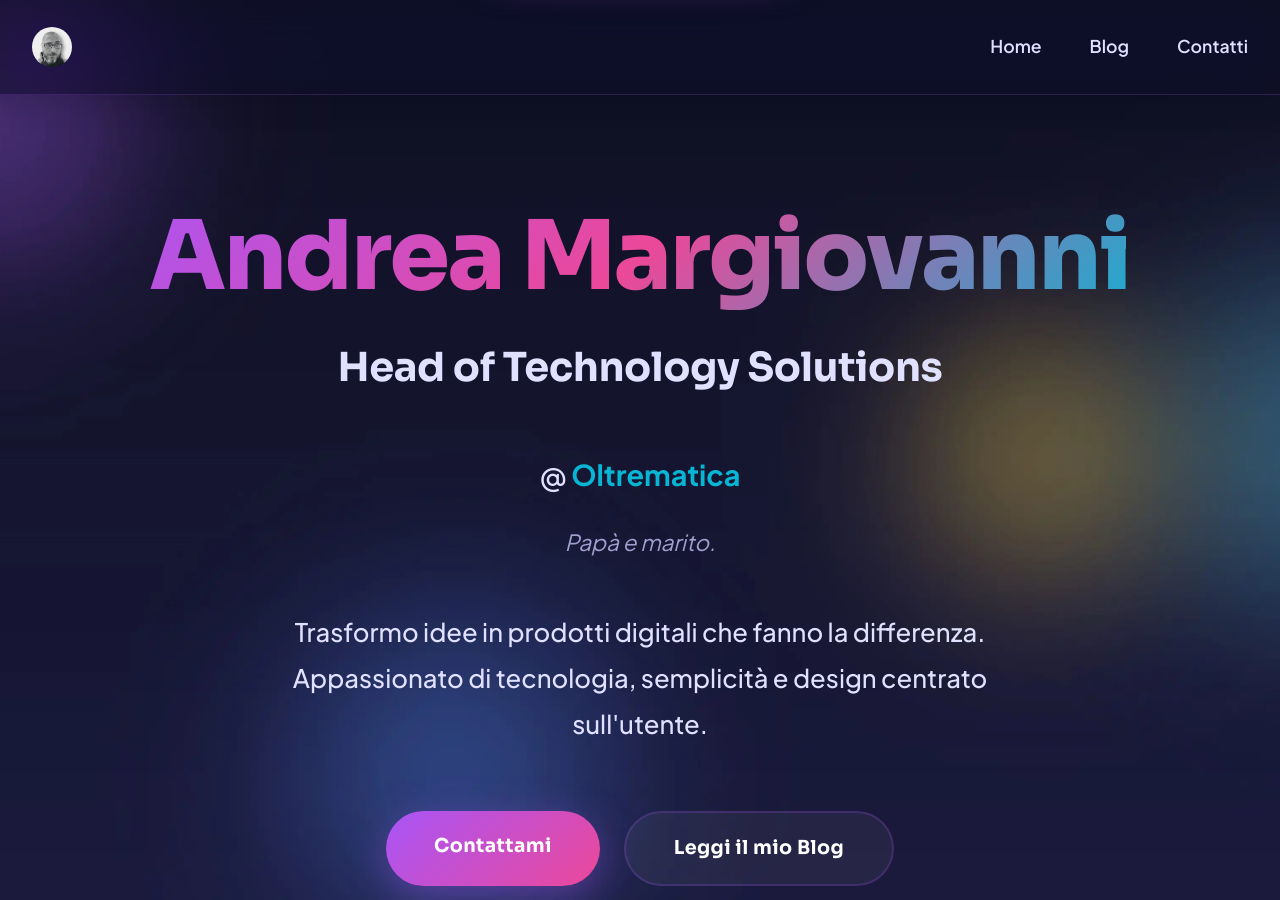
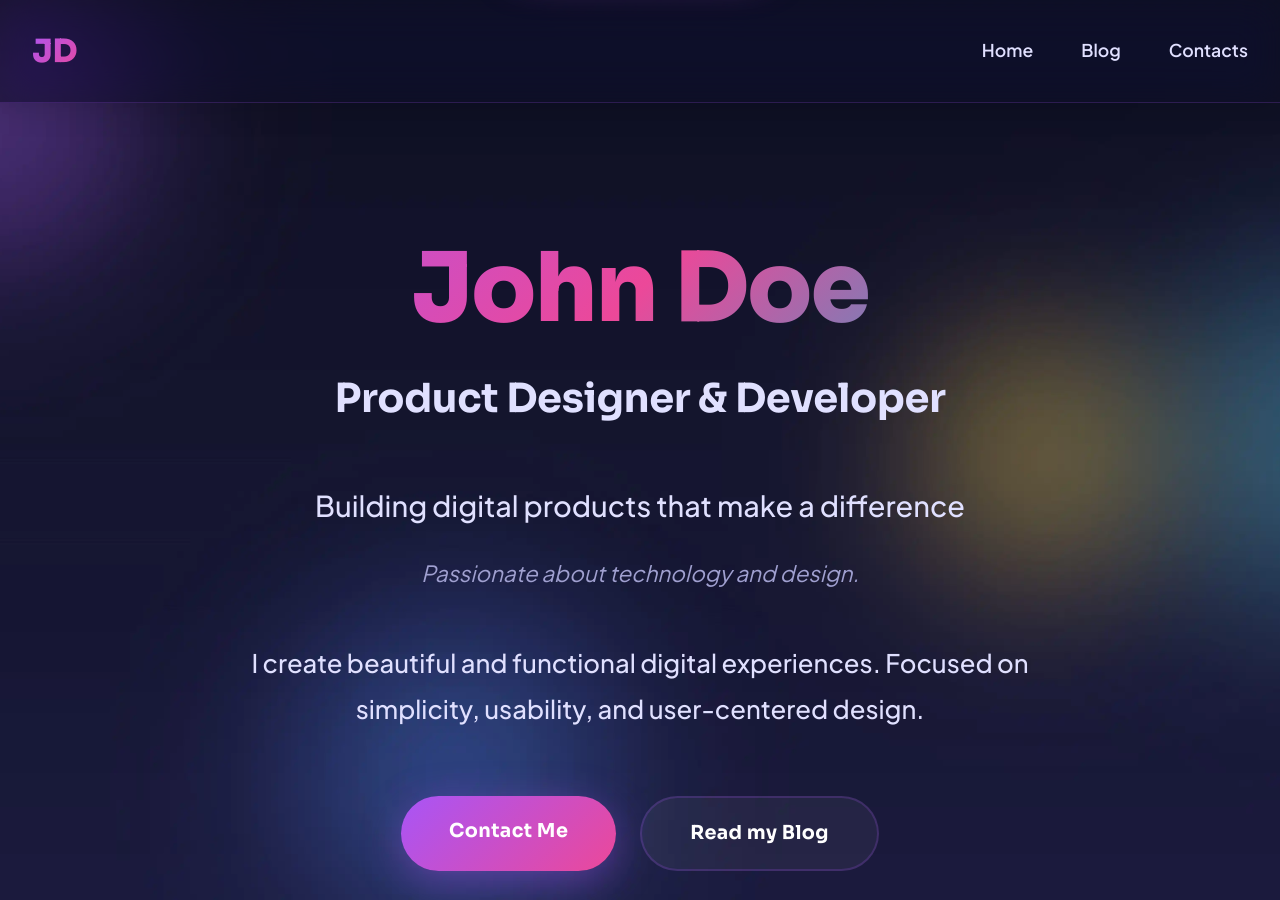
Before and after one commit to amargiovanni/sexyjekyll-theme, a Jekyll site: the page built from index.md, in a window 1280 px wide and 900 px high. Built offline with Jekyll 4.4.1, drawn with Linux system fonts in a browser that asks for light colours; some of the changed text lies outside the part shown.

Commit message:
chore: update site config with generic placeholder data
- Replace personal information with John Doe placeholder
- Change site language from Italian to English
- Update hero section with generic content
- Update contact section with example links
- Switch navigation logo from image to text initials (JD)
- Localize date format: use "Month Day, Year" for English

This makes the theme ready for distribution with neutral demo content.

```diff
--- a/_config.yml
+++ b/_config.yml
@@ -1,25 +1,25 @@
 # Site settings
-title: Andrea Margiovanni
-email: hello@margiovanni.it
+title: John Doe
+email: hello@example.com
 description: >-
-  Head of Technology Solutions @ Oltrematica.
-  Trasformo idee in prodotti digitali che fanno la differenza.
+  Product Designer & Developer.
+  Building beautiful digital experiences.
 baseurl: ""
-url: "https://margiovanni.it"
-lang: it  # Options: en, it, de, fr, es
+url: "https://example.com"
+lang: en  # Options: en, it, de, fr, es
 
 # Author information
 author:
-  name: Andrea Margiovanni
-  email: hello@margiovanni.it
-  linkedin: https://www.linkedin.com/in/margio/
-  bluesky: https://bsky.app/profile/margio.uk
+  name: John Doe
+  email: hello@example.com
+  linkedin: https://www.linkedin.com/in/johndoe/
+  bluesky: https://bsky.app/profile/johndoe.bsky.social
 
 # Navigation logo configuration
 nav_logo:
-  type: image  # Options: 'text' or 'image'
-  # text: AM    # Used when type is 'text'
-  image: /assets/pic.jpeg  # Used when type is 'image'
+  type: text  # Options: 'text' or 'image'
+  text: JD    # Used when type is 'text'
+  # image: /assets/pic.jpeg  # Used when type is 'image'
   # alt: Site Logo  # Alt text for image logo
 
 # SEO logo (for jekyll-seo-tag plugin)
@@ -27,48 +27,48 @@ nav_logo:
 
 # Hero section
 hero:
-  name: Andrea Margiovanni
-  role: Head of Technology Solutions
+  name: John Doe
+  role: Product Designer & Developer
   subtitle: >-
-    @ <a href="https://oltrematica.it" target="_blank" rel="noopener noreferrer" class="company-link">Oltrematica</a>
-  tagline: Papà e marito.
+    Building digital products that make a difference
+  tagline: Passionate about technology and design.
   description: >-
-    Trasformo idee in prodotti digitali che fanno la differenza.
-    Appassionato di tecnologia, semplicità e design centrato sull'utente.
+    I create beautiful and functional digital experiences.
+    Focused on simplicity, usability, and user-centered design.
 
 # Blog section
 blog:
   title: Blog
-  description: Riflessioni su product design, tecnologia e costruzione di esperienze digitali.
+  description: Thoughts on product design, technology, and building digital experiences.
 
 # Contact section
 contact:
-  title: Mettiamoci in Contatto
+  title: Get In Touch
   description: >-
-    Sono sempre interessato a conoscere nuove opportunità,
-    collaborazioni, o semplicemente a fare una chiacchierata su tecnologia e design.
+    I'm always interested in hearing about new opportunities,
+    collaborations, or just having a chat about technology and design.
   links:
     - name: Email
-      url: mailto:hello@margiovanni.it
+      url: mailto:hello@example.com
       type: email
     - name: LinkedIn
-      url: https://www.linkedin.com/in/margio/
+      url: https://www.linkedin.com/in/johndoe/
       type: linkedin
     - name: Bluesky
-      url: https://bsky.app/profile/margio.uk
+      url: https://bsky.app/profile/johndoe.bsky.social
       type: bluesky
     # Add other social profiles following this format:
     # - name: GitHub
-    #   url: https://github.com/amargiovanni
+    #   url: https://github.com/johndoe
     #   type: github
     # - name: Twitter
-    #   url: https://twitter.com/username
+    #   url: https://twitter.com/johndoe
     #   type: twitter
-    - name: Instagram
-      url: https://www.instagram.com/andrea.margiovanni/
-      type: instagram
+    # - name: Instagram
+    #   url: https://www.instagram.com/johndoe/
+    #   type: instagram
     # - name: Mastodon
-    #   url: https://mastodon.social/@amarg
+    #   url: https://mastodon.social/@johndoe
     #   type: mastodon
     # Supported types: email, linkedin, bluesky, twitter, github, instagram,
     # facebook, youtube, mastodon, telegram, whatsapp, medium, reddit,
--- a/_plugins/localized_date.rb
+++ b/_plugins/localized_date.rb
@@ -33,7 +33,13 @@ module Jekyll
       month = MONTHS[lang][date.month - 1]
       year = date.year
 
-      "#{day} #{month} #{year}"
+      # English uses "Month Day, Year" format (e.g., "October 31, 2025")
+      # Other languages use "Day Month Year" format (e.g., "31 ottobre 2025")
+      if lang == 'en'
+        "#{month} #{day}, #{year}"
+      else
+        "#{day} #{month} #{year}"
+      end
     end
 
     # Keep italian_date for backward compatibility
```
Also changed, not shown: CHANGELOG.md.
